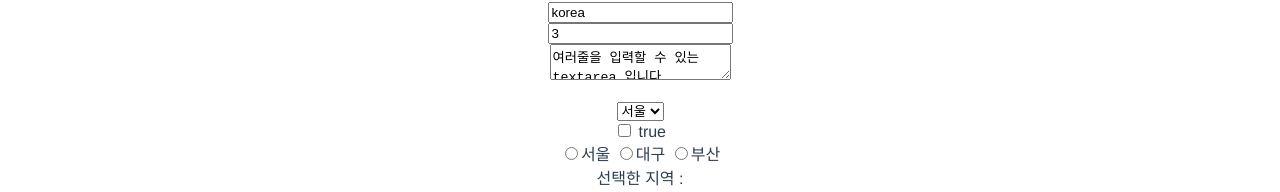
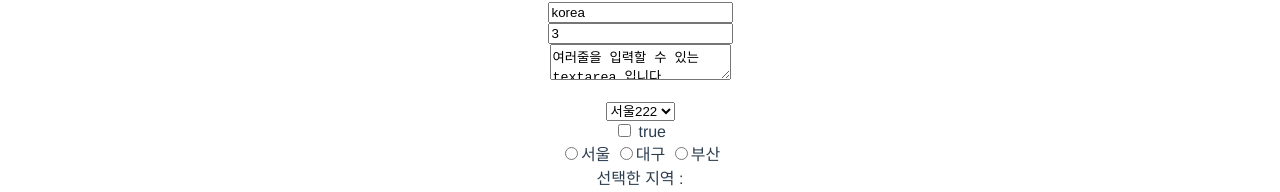
Before and after one commit to kyeongmin21/vue-project, a Vue app: page /dataBinding in a window 1280 px wide. Shown: the part 211-403 px from the top of the page. Built offline with nearby package versions, Linux system fonts and the light colour scheme.

Commit message:
slelectbox에서 v-model을 v-bind로 바꿔보기

```diff
--- a/src/views/DataBinding.vue
+++ b/src/views/DataBinding.vue
@@ -14,8 +14,8 @@
     <textarea v-model="msg"></textarea><br><br>
 
     <!-- select -->
-    <select name="select" id="box" v-model="city">
-      <option value="02">서울</option>
+    <select name="select" id="box" :value="value" >
+      <option value="02">서울222</option>
       <option value="053">대구</option>
       <option value="054">부산</option>
     </select><br>
@@ -54,12 +54,12 @@ export default {
   components: {},
   data () {
     return {
+      value: '02',
       title: 'world',
       htmlString: '<p>this is red string.</p>',
       textModel: 'korea',
       numberModel: 3,
       msg: '여러줄을 입력할 수 있는 textarea 입니다.',
-      city: '02',
       checked: true,
       picked: '',
       radioValue1: '서울',
--- a/src/views/Vfor.vue
+++ b/src/views/Vfor.vue
@@ -22,7 +22,7 @@
     <h3 v-if="type === 'A'">A</h3>
     <h3 v-else-if="type === 'B'">B</h3>
     <h3 v-else>C</h3>
-    <h3 v-show="show">v-show 가 true이면 보입니다.</h3>
+    <h3 v-show="show">v-show 가 true 이면 보입니다.</h3>
 
     <!-- 이벤트 처리 -->
     <button @click="up">증가버튼</button>
@@ -42,8 +42,6 @@
     <h3>fullName : {{ fullName }}</h3>
     <button @click="changeName">변경</button>
 
-    <!-- async await -->
-
   </div>
 </template>
 
@@ -54,7 +52,7 @@ export default {
   data () {
     return {
       type: 'A',
-      show: true,
+      show: false,
       counter: 0,
       selectedValue: '서울',
       firstName: 'kim',
@@ -79,9 +77,6 @@ export default {
     }
   },
   methods: {
-    async joycoding () {
-      return 'async는 function앞에 있어요.'
-    },
     async getList () {
       // this.productList = await fetch('https://573a9775-b6c0-4e52-a8e0-2a84aae27a83.mock.pstmn.io/test').then(a => a.json())
       console.log(this.productList)
```
